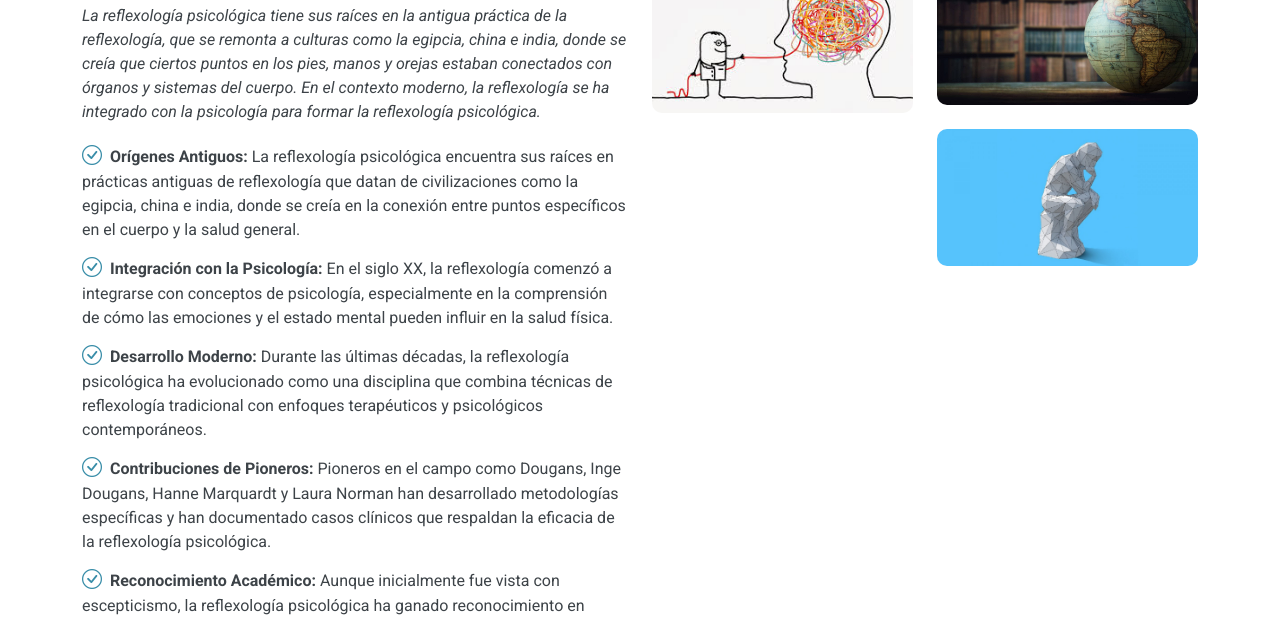
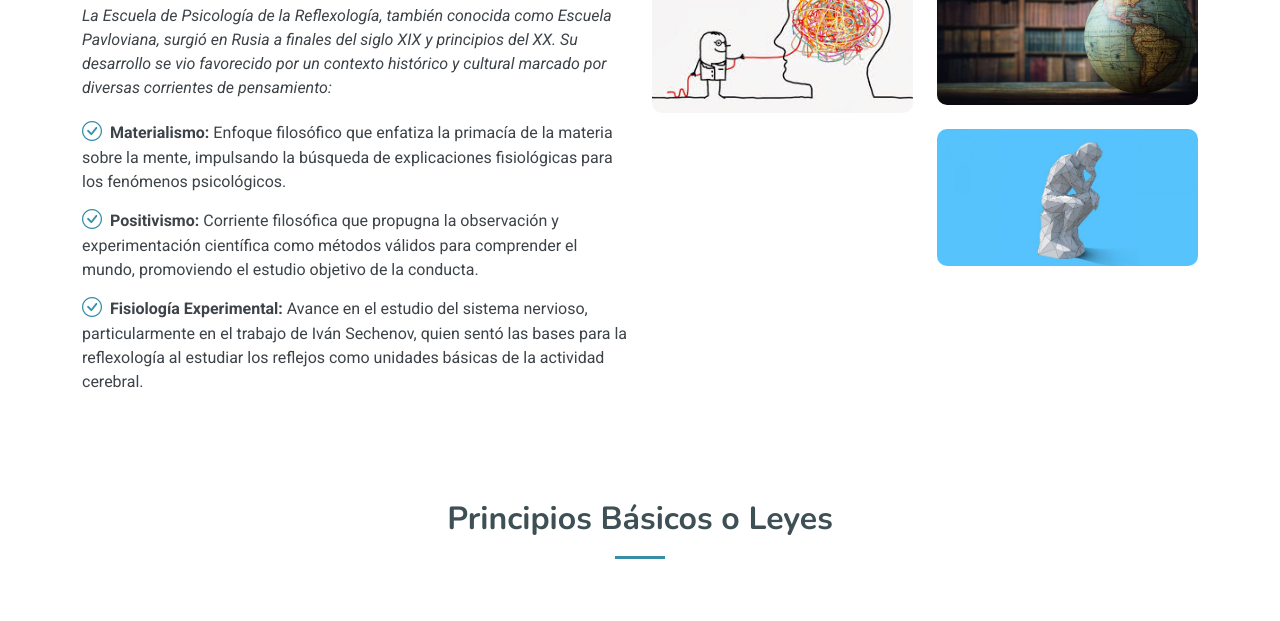
Before and after one commit to radotor/pagina-psico, a plain HTML site: page index.html in a window 1280 px wide. Shown: the part 662-1283 px from the top of the page. Drawn offline with nearby package versions, Linux system fonts and the light colour scheme.

Commit message:
Cambios historia.html

```diff
--- a/index.html
+++ b/index.html
@@ -86,14 +86,12 @@
           <div class="col-lg-6 content" data-aos="fade-up" data-aos-delay="100">
             <h3>Historia y Surgimiento</h3>
             <p class="fst-italic">
-              La reflexología psicológica tiene sus raíces en la antigua práctica de la reflexología, que se remonta a culturas como la egipcia, china e india, donde se creía que ciertos puntos en los pies, manos y orejas estaban conectados con órganos y sistemas del cuerpo. En el contexto moderno, la reflexología se ha integrado con la psicología para formar la reflexología psicológica.
+              La Escuela de Psicología de la Reflexología, también conocida como Escuela Pavloviana, surgió en Rusia a finales del siglo XIX y principios del XX. Su desarrollo se vio favorecido por un contexto histórico y cultural marcado por diversas corrientes de pensamiento:
             </p>
             <ul>
-              <li><i class="bi bi-check-circle"></i> <span><b>Orígenes Antiguos:</b> La reflexología psicológica encuentra sus raíces en prácticas antiguas de reflexología que datan de civilizaciones como la egipcia, china e india, donde se creía en la conexión entre puntos específicos en el cuerpo y la salud general.</span></li>
-              <li><i class="bi bi-check-circle"></i> <span><b>Integración con la Psicología:</b> En el siglo XX, la reflexología comenzó a integrarse con conceptos de psicología, especialmente en la comprensión de cómo las emociones y el estado mental pueden influir en la salud física.</span></li>
-              <li><i class="bi bi-check-circle"></i> <span><b>Desarrollo Moderno:</b> Durante las últimas décadas, la reflexología psicológica ha evolucionado como una disciplina que combina técnicas de reflexología tradicional con enfoques terapéuticos y psicológicos contemporáneos.</span></li>
-              <li><i class="bi bi-check-circle"></i> <span><b>Contribuciones de Pioneros: </b>Pioneros en el campo como Dougans, Inge Dougans, Hanne Marquardt y Laura Norman han desarrollado metodologías específicas y han documentado casos clínicos que respaldan la eficacia de la reflexología psicológica.</span></li>
-              <li><i class="bi bi-check-circle"></i> <span><b>Reconocimiento Académico:</b> Aunque inicialmente fue vista con escepticismo, la reflexología psicológica ha ganado reconocimiento en círculos académicos y terapéuticos debido a su enfoque holístico y su capacidad para abordar aspectos emocionales y mentales de la salud.</span></li>
+              <li><i class="bi bi-check-circle"></i> <span><b>Materialismo:</b> Enfoque filosófico que enfatiza la primacía de la materia sobre la mente, impulsando la búsqueda de explicaciones fisiológicas para los fenómenos psicológicos.</span></li>
+              <li><i class="bi bi-check-circle"></i> <span><b>Positivismo:</b> Corriente filosófica que propugna la observación y experimentación científica como métodos válidos para comprender el mundo, promoviendo el estudio objetivo de la conducta.</span></li>
+              <li><i class="bi bi-check-circle"></i> <span><b>Fisiología Experimental:</b> Avance en el estudio del sistema nervioso, particularmente en el trabajo de Iván Sechenov, quien sentó las bases para la reflexología al estudiar los reflejos como unidades básicas de la actividad cerebral.</span></li>
             </ul>
           </div>
 
```
